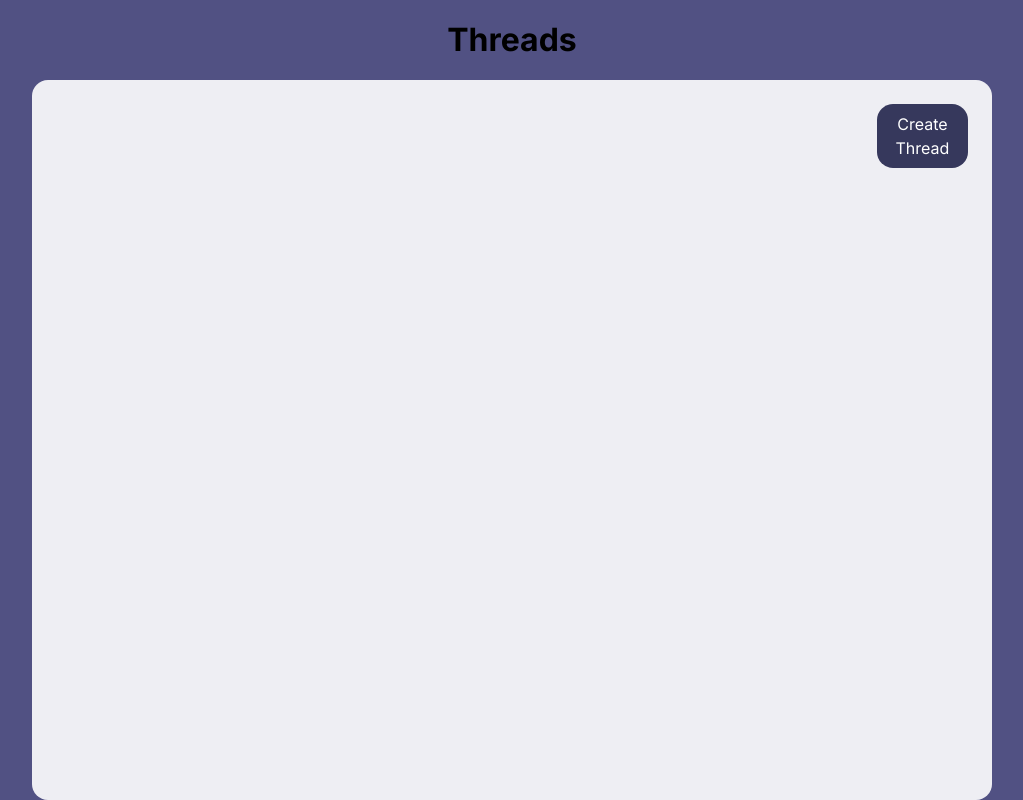
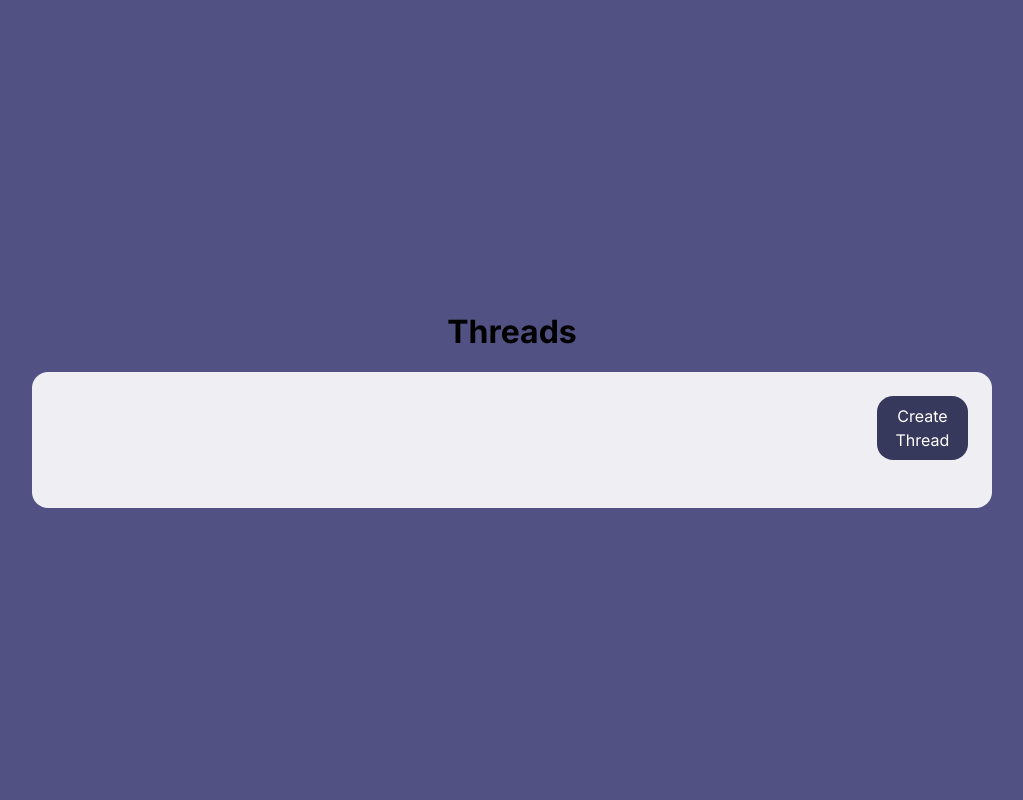
Before and after one commit to Celipa/Online-Forum, a Next.js app: page / in a window 1280 px wide. Shown: the whole page, without its empty margins (128-1151 px from the left). Built offline with nearby package versions, Linux system fonts and the light colour scheme.

Commit message:
lite smått

```diff
--- a/src/app/globals.css
+++ b/src/app/globals.css
@@ -208,7 +208,8 @@
 
 .thread-home {
   background-color: rgb(81, 81, 131);
-  height: 100vh;
+  min-height: 100vh;
+  max-height: 100%;
   width: 100%;
   display: flex;
   flex-direction: column;
```
